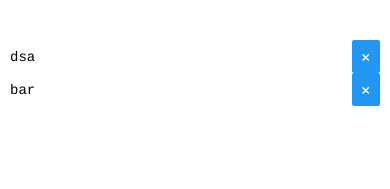
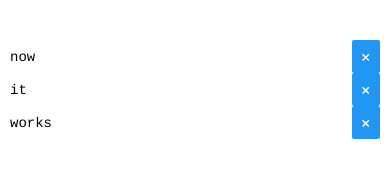
Before and after one commit to ofalltrades/react-native-demo-reel, a React Native app in the folder TodoList/: screen / in a window 390 px wide. Shown: the top 189 px of the page. Built offline with nearby package versions, Linux system fonts and the light colour scheme.

Commit message:
add ability to remove task

```diff
--- a/TodoList/App.js
+++ b/TodoList/App.js
@@ -21,19 +21,27 @@ export default class App extends React.Component {
   constructor() {
     super();
 
+    this.removeTask = this.removeTask.bind(this);
+
     this.state = {
-      tasks: []
+      tasks: [{ key: 'now' }, { key: 'it' }, { key: 'works' }]
     };
+  }
+
+  removeTask(index) {
+    this.setState({ tasks: this.state.tasks.filter((_, i) => index != i) });
+  }
+
+  renderTask(item, index) {
+    return <Task text={ item.key } id={ index } removeTaskCB={ this.removeTask } />;
   }
 
   render() {
     return (
       <View style={ styles.container }>
-        <View style={ styles.list }>
           <FlatList
-            data={[{ key: 'dsa' }, { key: 'bar' }]}
-            renderItem={ ({ item }) => <Task text={ item.key } /> } />
-        </View>
+            data={ this.state.tasks }
+            renderItem={ ({ item, index }) => this.renderTask(item, index) } />
       </View>
     );
   }
@@ -45,8 +53,5 @@ const styles = StyleSheet.create({
     paddingTop: 40,
     paddingLeft: 10,
     paddingRight: 10
-  },
-
-  list: {
   }
 });
--- a/TodoList/js/Task.js
+++ b/TodoList/js/Task.js
@@ -22,7 +22,7 @@ export default class Task extends React.Component {
           { this.props.text }
         </Text>
 
-        <Button title={ '\u2717' } onPress={ () => null } />
+        <Button title={ '\u2717' } onPress={ () => this.props.removeTaskCB(this.props.id) } />
       </View>
     );
   }
```
